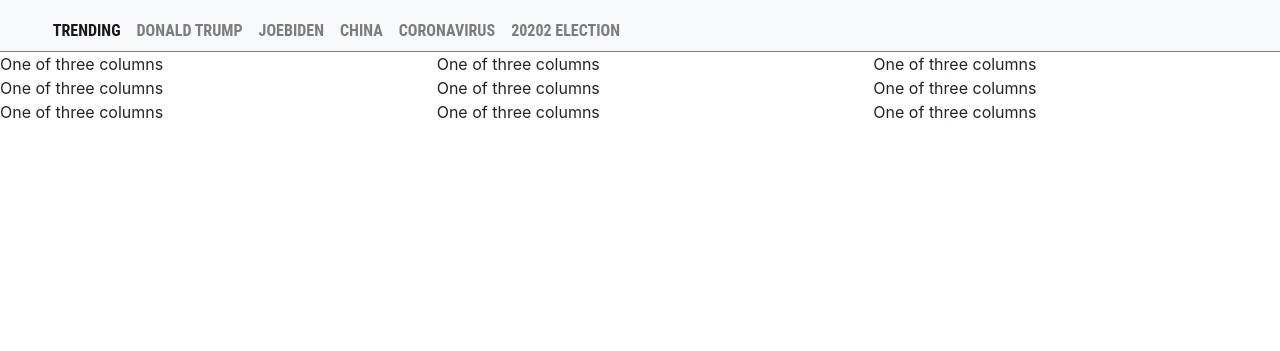
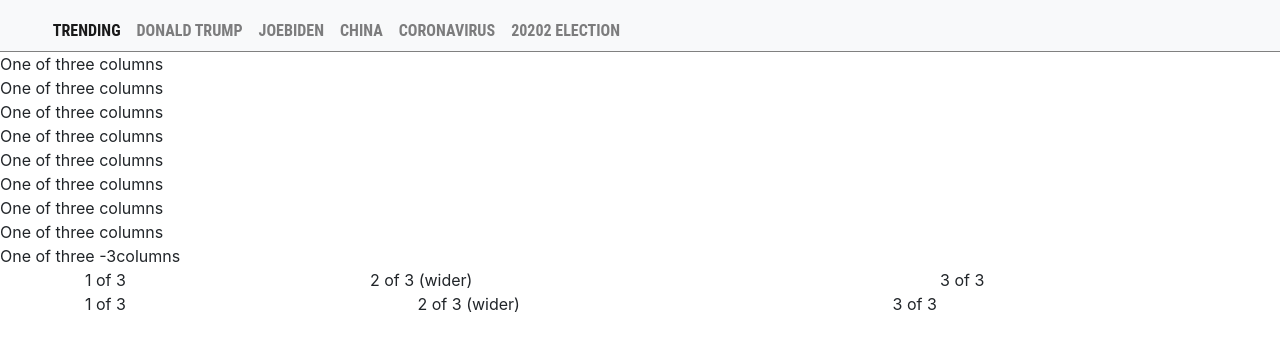
Before and after one commit to tnyandoro/newsweek-clone-bootstrap, a website: page index.html in a window 1280 px wide. Shown: the part 187-538 px from the top of the page. Drawn offline with nearby package versions, Linux system fonts and the light colour scheme; files that its build step writes are made by us from their sources; a small style sheet from the web is missing; files whose address does not match are found by name.

Commit message:
added grid

```diff
--- a/index.html
+++ b/index.html
@@ -139,39 +139,67 @@
 
 
 <div class= "main-grid-container">
-          <div class="row align-items-start">
-            <div class="col">
+      <div class="col-3 grid-featured">
+            <div class="row">
               One of three columns
             </div>
-            <div class="col">
+            <div class="row">
               One of three columns
             </div>
-            <div class="col">
+            <div class="row">
               One of three columns
             </div>
           </div>
-          <div class="row align-items-center">
-            <div class="col">
+
+          <div class="col-6 grid-story">
+            <div class="row">
               One of three columns
             </div>
-            <div class="col">
+            <div class="row">
               One of three columns
             </div>
-            <div class="col">
+            <div class="row">
               One of three columns
             </div>
           </div>
-          <div class="row align-items-end">
-            <div class="col">
+
+          <div class="col-3 grid-debate">
+            <div class="row">
               One of three columns
             </div>
-            <div class="col">
+            <div class="row">
               One of three columns
             </div>
-            <div class="col">
-              One of three columns
+            <div class="row">
+              One of three -3columns
             </div>
           </div>
+      </div>
+
+
+  <div class="container">
+    <div class="row">
+      <div class="col">
+        1 of 3
+      </div>
+      <div class="col-6">
+        2 of 3 (wider)
+      </div>
+      <div class="col">
+        3 of 3
+      </div>
+    </div>
+    <div class="row">
+      <div class="col">
+        1 of 3
+      </div>
+      <div class="col-5">
+        2 of 3 (wider)
+      </div>
+      <div class="col">
+        3 of 3
+      </div>
+    </div>
   </div>
 
 
```
